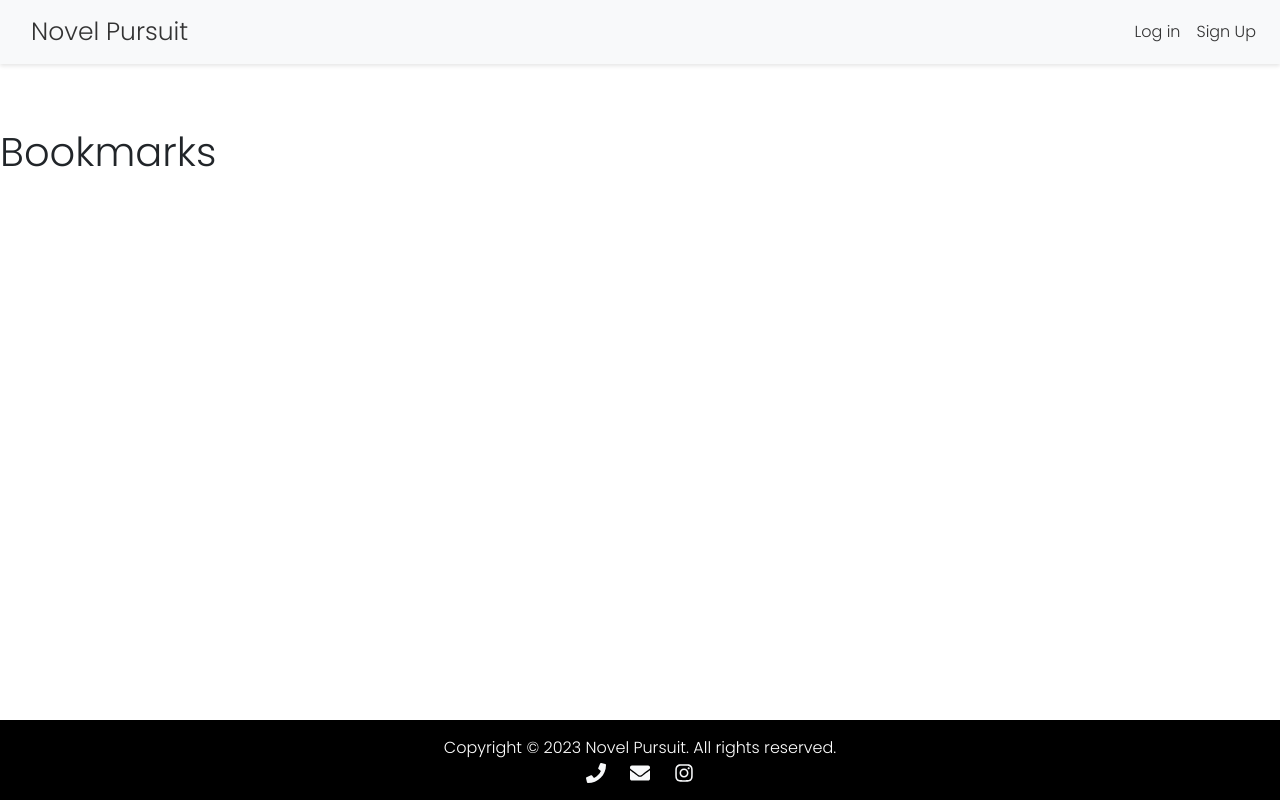
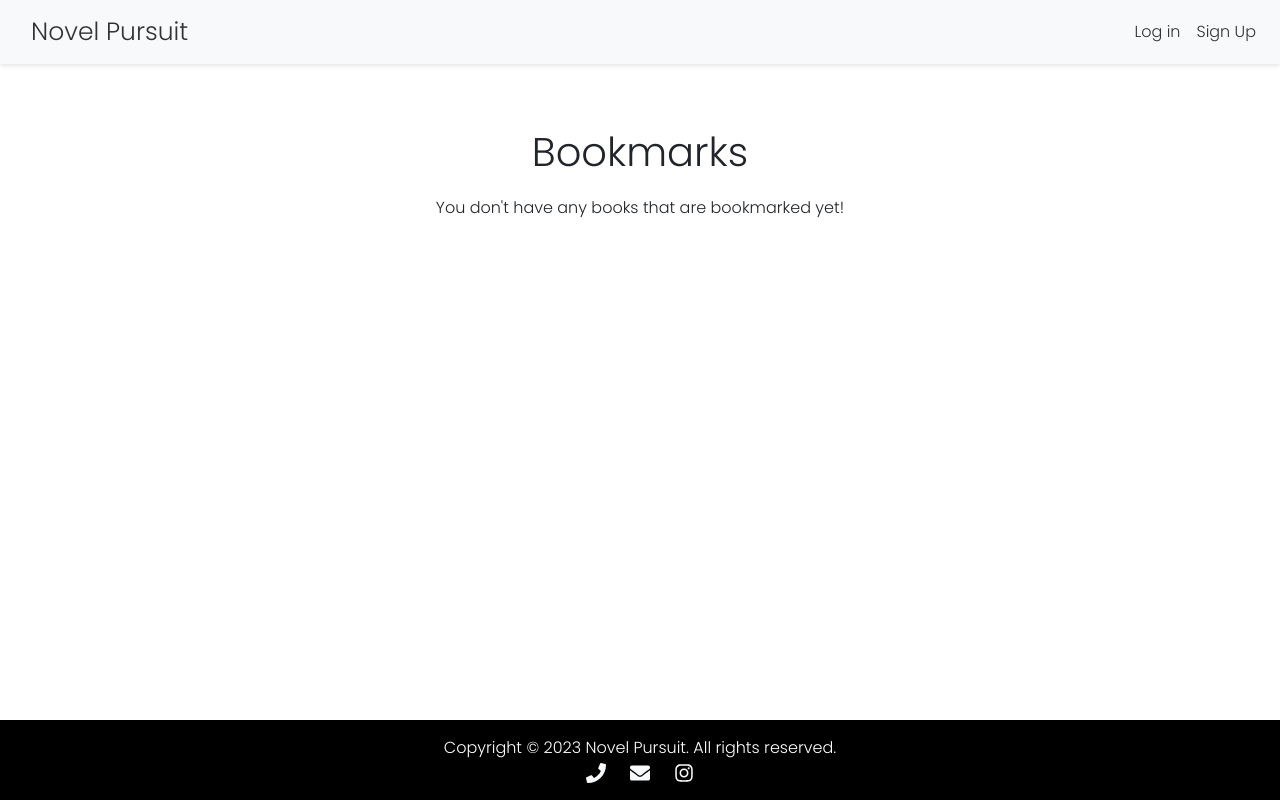
Before and after one commit to laurenmillan/novel-pursuit-frontend, a React (Create React App) app in the folder library/: page /bookmarks in a window 1280 px wide. Built offline with nearby package versions, Linux system fonts and the light colour scheme; no server answers; a web font is replaced by a local one.

Commit message:
Add styles

```diff
--- a/library/src/Components/Bookmarks.js
+++ b/library/src/Components/Bookmarks.js
@@ -1,15 +1,67 @@
-import React, { useEffect, useState } from 'react';
+import React from 'react';
+import { FontAwesomeIcon } from '@fortawesome/react-fontawesome';
+import { faBookmark, faBook } from '@fortawesome/free-solid-svg-icons';
+import { useAppContext } from './Context/AppContext';
+import './style.css';
 
 /** Renders a Bookmarks page.
  *
- * -Displays saved "bookmarks" for logged in user.
+ * - Displays saved books "bookmarks" for logged in user.
  *
-*/
+ */
 
 const Bookmarks = () => {
+	const { favorites, removeFromFavorites } = useAppContext();
+
+	console.log('favorites are', favorites);
+
 	return (
-		<div>
+		<div className="bookmarks">
 			<h1>Bookmarks</h1>
+			<div className="bookmarks-grid">
+				{favorites.length > 0 ? (
+					favorites.map((item) => {
+						const coverUrl = item.cover_i
+							? `https://covers.openlibrary.org/b/id/${item.cover_i}-M.jpg`
+							: null;
+						const publisher = item.publisher ? item.publisher.slice(0, 1) : '(Information Unavailable)'; // Limit results to the first publisher
+						const author = item.author_name ? item.author_name.slice(0, 1) : '(Information Unavailable)'; // Limit results to the first author
+
+						return (
+							<div key={item.key} className="book-item">
+								{coverUrl ? (
+									<img className="book-cover" src={coverUrl} alt={item.title} />
+								) : (
+									<FontAwesomeIcon className="book-placeholder" icon={faBook} size="6x" />
+								)}
+								<div className="info">
+									<h1 className="title">{item.title}</h1>
+									<h3 className="author">by {author}</h3>
+									<h5 className="publisher">
+										Publisher: {publisher}
+										<span className="publish-date">
+											&nbsp;|&nbsp;Publish Date: {item.first_publish_year}
+										</span>
+									</h5>
+								</div>
+								<button
+									className="bookmark-btn"
+									type="submit"
+									onClick={(e) => {
+										e.stopPropagation();
+										removeFromFavorites(item.key);
+									}}
+								>
+									<FontAwesomeIcon className="bookmark-icon" icon={faBookmark} size="1x" />
+									<span className="add-to-bookmarks">&nbsp;Remove from Bookmarks</span>
+								</button>
+							</div>
+						);
+					})
+				) : (
+					<span className="no-bookmarks-message">You don't have any books that are bookmarked yet!</span>
+				)}
+			</div>
 		</div>
 	);
 };
--- a/library/src/Components/style.css
+++ b/library/src/Components/style.css
@@ -222,3 +222,32 @@
 .bookmark-btn:hover .bookmark-text {
 	color: #347d56;
 }
+
+.bookmarks h1 {
+	text-align: center;
+	margin-bottom: 20px;
+}
+
+.bookmarks {
+	grid-template-columns: repeat(auto-fit, minmax(250px, 1fr));
+	width: 100%;
+	justify-items: center;
+	text-align: center;
+}
+
+.bookmarks-grid {
+	display: grid;
+	grid-template-columns: repeat(auto-fit, minmax(250px, 1fr));
+	gap: 20px;
+}
+
+.no-bookmarks-message {
+	grid-column: 1 / -1;
+	text-align: center;
+}
+
+.book-item {
+	border: 2px solid #333;
+	border-radius: 8px;
+	padding: 10px;
+}
```
